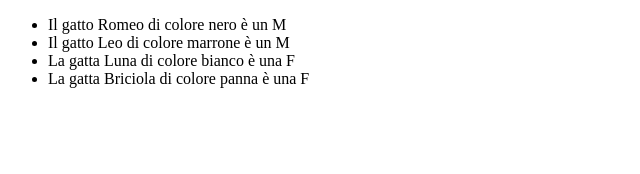
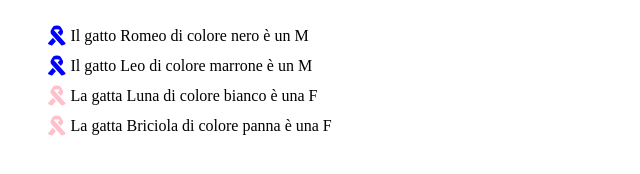
Before and after one commit to marongiu/js-snack-es6, a plain HTML site: page cats/milestone2/index.html in a window 1280 px wide. Shown: the whole page, without its empty margins (0-640 px from the left). Drawn offline with nearby package versions, Linux system fonts and the light colour scheme.

Commit message:
Assegno il fiocco

```diff
--- a/cats/milestone2/index.html
+++ b/cats/milestone2/index.html
@@ -5,6 +5,8 @@
   <meta name="viewport" content="width=device-width, initial-scale=1.0">
   <meta http-equiv="X-UA-Compatible" content="ie=edge">
   <title>Js-Snack 2</title>
+  <link rel="stylesheet" href="https://cdnjs.cloudflare.com/ajax/libs/font-awesome/5.15.3/css/all.min.css" integrity="sha512-iBBXm8fW90+nuLcSKlbmrPcLa0OT92xO1BIsZ+ywDWZCvqsWgccV3gFoRBv0z+8dLJgyAHIhR35VZc2oM/gI1w==" crossorigin="anonymous" />
+  <link rel="stylesheet" href="master.css">
   <script src="https://code.jquery.com/jquery-3.6.0.min.js" integrity="sha256-/xUj+3OJU5yExlq6GSYGSHk7tPXikynS7ogEvDej/m4=" crossorigin="anonymous"></script>
   <script src="main.js" charset="utf-8"></script>
 </head>
--- a/cats/milestone2/main.js
+++ b/cats/milestone2/main.js
@@ -38,11 +38,11 @@ $(document).ready(function() {
 
   // Ora devo assegnare un fiocco in base al sesso
   maschi.forEach((item) => {
-    $('ul').append(`<li> Il gatto ${item.nome} di colore ${item.colore} è un ${item.sesso} </li>`)
+    $('ul').append(`<li> <i class="fas fa-ribbon blue"></i> Il gatto ${item.nome} di colore ${item.colore} è un ${item.sesso}  </li>`)
   });
 
   femmine.forEach((item) => {
-    $('ul').append(`<li> La gatta ${item.nome} di colore ${item.colore} è una ${item.sesso} </li>`)
+    $('ul').append(`<li> <i class="fas fa-ribbon pink"></i> La gatta ${item.nome} di colore ${item.colore} è una ${item.sesso}  </li>`)
   });
 
 
--- /dev/null
+++ b/cats/milestone2/master.css
@@ -0,0 +1,18 @@
+.blue {
+  color: blue;
+  font-size: 20px;
+  padding-right: 5px;
+}
+
+.pink {
+  color: pink;
+  font-size: 20px;
+  padding-right: 5px;
+}
+
+ul li {
+  display: flex;
+  align-items: center;
+  list-style: none;
+  padding-top: 10px;
+}
```
